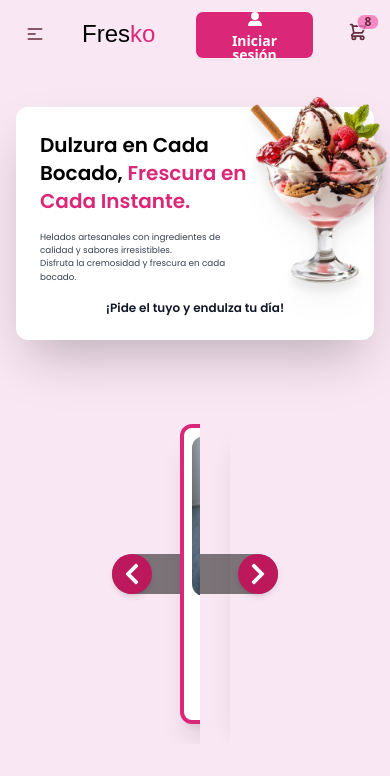
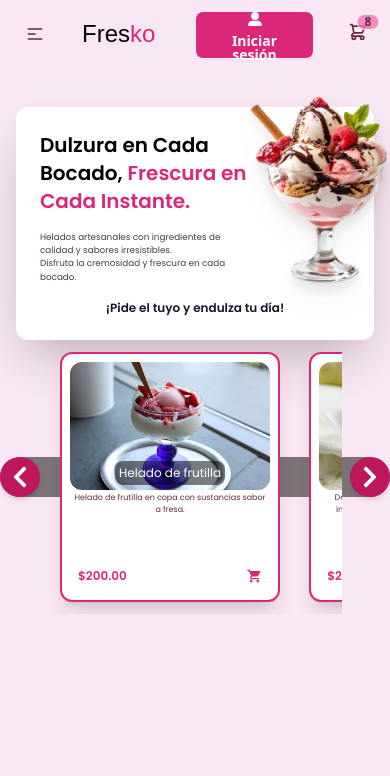
Before and after one commit to arielrz-dev/s21-13-n-webapp, a Next.js app in the folder frontend/: page / in a window 390 px wide. Shown: the top 776 px of the page. Built offline with nearby package versions, Linux system fonts and the light colour scheme; a web font is replaced by a local one.

Commit message:
fix: Carrusel mobile
- model: iphone SE

```diff
--- a/frontend/src/app/page.tsx
+++ b/frontend/src/app/page.tsx
@@ -8,7 +8,7 @@ export default function Home() {
   return (
     <>
       <IceCreamCard />
-      <div className="flex justify-center items-center mt-16 mx-28">
+      <div className="flex justify-center items-center lg:mt-16 lg:mx-28">
         <Carousel />
       </div>
     </>
--- a/frontend/src/components/ProductCard.tsx
+++ b/frontend/src/components/ProductCard.tsx
@@ -11,23 +11,25 @@ type ProductCardProps = {
 const ProductCard = ({ id, name, price, image, description }: ProductCardProps) => {
 
   return (
-    <div className="keen-slider__slide p-5">
-      <div className="card w-56 bg-white shadow-xl border-4 border-pink-600 min-h-[300px] max-h-[300px] rounded-xl overflow-hidden">
-        <figure className="relative mx-2 mt-2 rounded-xl overflow-hidden h-40 min-h-40 max-h-40">
+    <div className="keen-slider__slide p-3 sm:p-5">
+      <div className="card w-full sm:w-56 bg-white shadow-xl border-2 sm:border-4 border-pink-600 min-h-[250px] sm:min-h-[300px] max-h-[250px] sm:max-h-[300px] rounded-xl overflow-hidden">
+        <figure className="relative mx-2 mt-2 rounded-xl overflow-hidden h-32 sm:h-40 min-h-32 sm:min-h-40 max-h-32 sm:max-h-40">
           <img
             src={image}
             alt={name}
             className="object-cover w-full h-full"
           />
-          <h2 className="absolute bottom-[5px] text-sm text-white p-2  bg-black bg-opacity-50 rounded-lg hover:bg-opacity-70 ">
+          <h2 className="absolute bottom-[5px] text-xs sm:text-sm text-white p-1 sm:p-2 bg-black bg-opacity-50 rounded-lg hover:bg-opacity-70">
             {name}
           </h2>
         </figure>
-        <div className="card-body p-4 pt-[2px]">
-          <p className="text-[10px] text-center">{description}</p>
-          <div className="flex-row flex justify-end">
-            <p className="text-sm font-semibold text-pink-600 p-2">${price.toFixed(2)}</p>
-            <button className=" text-pink-600 p-2 rounded-full hover:bg-pink-100" value={id}><IoMdCart size={20} /></button>
+        <div className="card-body p-3 sm:p-4 pt-[2px]">
+          <p className="text-[8px] sm:text-[10px] text-center">{description}</p>
+          <div className="flex-row flex justify-between items-center">
+            <p className="text-xs sm:text-sm font-semibold text-pink-600 p-1 sm:p-2">${price.toFixed(2)}</p>
+            <button className="text-pink-600 p-1 sm:p-2 rounded-full hover:bg-pink-100" value={id}>
+              <IoMdCart size={16}  />
+            </button>
           </div>
         </div>
       </div>
--- a/frontend/src/components/UI/Carousel.tsx
+++ b/frontend/src/components/UI/Carousel.tsx
@@ -2,9 +2,9 @@
 import { useEffect, useState } from "react";
 import { useKeenSlider } from "keen-slider/react";
 import "keen-slider/keen-slider.min.css";
-import { FaChevronLeft, FaChevronRight } from "react-icons/fa"; // Usa los íconos de React Icons
+import { FaChevronLeft, FaChevronRight } from "react-icons/fa";
 import { Poppins } from "next/font/google";
-import ProductCard from "../../components/ProductCard"; // Importa el nuevo componente
+import ProductCard from "../../components/ProductCard";
 
 const poppins = Poppins({ subsets: ["latin"], weight: ["400", "600"] });
 
@@ -22,11 +22,25 @@ export default function Carousel() {
 
   const [sliderRef, instanceRef] = useKeenSlider(
     {
-      loop: products.length >= 4, // Solo habilita el loop si hay suficientes productos
-      slides: { perView: 4, spacing: 10 }, // Mostrar 4 productos por vez
+      loop: products.length >= 1, // Siempre habilita el loop si hay al menos un producto
+      slides: {
+        perView: "auto",
+        spacing: 10
+      },
+      breakpoints: {
+        "(min-width: 375px)": {
+          slides: { perView: 1.2, spacing: 5 }
+        },
+        "(min-width: 640px)": {
+          slides: { perView: 2, spacing: 10 }
+        },
+        "(min-width: 1024px)": {
+          slides: { perView: 4, spacing: 10 }
+        }
+      },
       slideChanged() {
-        console.log('El slide ha cambiado');
-      }
+        console.log("El slide ha cambiado");
+      },
     }
   );
 
```
